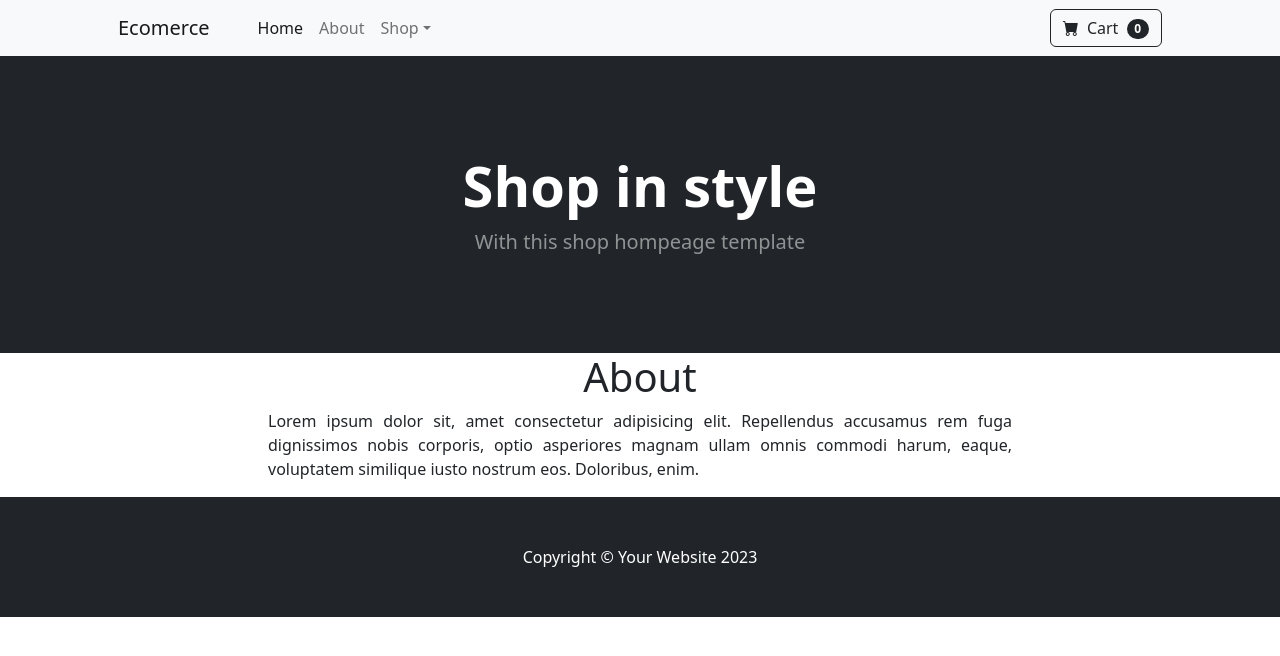
After one commit to wfarelt/ECommerce, a Django app: page /about/ in a window 1280 px wide. The commit adds this page. Shown: the top 656 px of the page. Run offline with Django 5.2, Linux system fonts and the light colour scheme; some libraries are stand-ins or nearby versions.

Commit message:
template Out the website

```diff
--- /dev/null
+++ b/ecom/store/templates/about.html
@@ -0,0 +1,16 @@
+{% extends 'base.html' %}
+
+{% block content %}
+<div class="container">
+    <div class="row">
+        <center>
+            <div class="col-md-8">
+                <h1>About</h1>
+                <p align="justify">Lorem ipsum dolor sit, amet consectetur adipisicing elit. Repellendus accusamus rem fuga dignissimos nobis corporis, optio asperiores magnam ullam omnis commodi harum, eaque,
+                    voluptatem similique iusto nostrum eos. Doloribus, enim.
+                </p>
+            </div>
+        </center>
+    </div>
+</div>
+{% endblock %}
--- /dev/null
+++ b/ecom/store/templates/base.html
@@ -0,0 +1,42 @@
+{% load static %}
+<!DOCTYPE html>
+<html lang="en">
+    <head>
+        <meta charset="utf-8" />
+        <meta name="viewport" content="width=device-width, initial-scale=1, shrink-to-fit=no" />
+        <meta name="description" content="" />
+        <meta name="author" content="" />
+        <title>Shop Homepage</title>
+        <!-- Favicon-->
+        <link rel="icon" type="image/x-icon" href="{% static 'assets/favicon.ico' %}" />
+        <!-- Bootstrap icons-->
+        <link href="https://cdn.jsdelivr.net/npm/bootstrap-icons@1.5.0/font/bootstrap-icons.css" rel="stylesheet" />
+        <!-- Core theme CSS (includes Bootstrap)-->
+        <link href="{% static 'css/styles.css' %}" rel="stylesheet" />
+    </head>
+    <body>
+        <!-- Navigation-->
+        {% include 'navbar.html' %}
+        <!-- Header-->
+        <header class="bg-dark py-5">
+            <div class="container px-4 px-lg-5 my-5">
+                <div class="text-center text-white">
+                    <h1 class="display-4 fw-bolder">Shop in style</h1>
+                    <p class="lead fw-normal text-white-50 mb-0">With this shop hompeage template</p>
+                </div>
+            </div>
+        </header>
+        <!-- Section-->
+        {% block content %}
+        {% endblock %}
+
+        <!-- Footer-->
+        <footer class="py-5 bg-dark">
+            <div class="container"><p class="m-0 text-center text-white">Copyright &copy; Your Website 2023</p></div>
+        </footer>
+        <!-- Bootstrap core JS-->
+        <script src="https://cdn.jsdelivr.net/npm/bootstrap@5.2.3/dist/js/bootstrap.bundle.min.js"></script>
+        <!-- Core theme JS-->
+        <script src="{% static 'js/scripts.js' %}"></script>
+    </body>
+</html>
--- /dev/null
+++ b/ecom/store/templates/navbar.html
@@ -0,0 +1,28 @@
+<nav class="navbar navbar-expand-lg navbar-light bg-light">
+    <div class="container px-4 px-lg-5">
+        <a class="navbar-brand" href="{% url 'home' %}">Ecomerce</a>
+        <button class="navbar-toggler" type="button" data-bs-toggle="collapse" data-bs-target="#navbarSupportedContent" aria-controls="navbarSupportedContent" aria-expanded="false" aria-label="Toggle navigation"><span class="navbar-toggler-icon"></span></button>
+        <div class="collapse navbar-collapse" id="navbarSupportedContent">
+            <ul class="navbar-nav me-auto mb-2 mb-lg-0 ms-lg-4">
+                <li class="nav-item"><a class="nav-link active" aria-current="page" href="{% url 'home' %}">Home</a></li>
+                <li class="nav-item"><a class="nav-link" href="{% url 'about' %}">About</a></li>
+                <li class="nav-item dropdown">
+                    <a class="nav-link dropdown-toggle" id="navbarDropdown" href="#" role="button" data-bs-toggle="dropdown" aria-expanded="false">Shop</a>
+                    <ul class="dropdown-menu" aria-labelledby="navbarDropdown">
+                        <li><a class="dropdown-item" href="#!">All Products</a></li>
+                        <li><hr class="dropdown-divider" /></li>
+                        <li><a class="dropdown-item" href="#!">Popular Items</a></li>
+                        <li><a class="dropdown-item" href="#!">New Arrivals</a></li>
+                    </ul>
+                </li>
+            </ul>
+            <form class="d-flex">
+                <button class="btn btn-outline-dark" type="submit">
+                    <i class="bi-cart-fill me-1"></i>
+                    Cart
+                    <span class="badge bg-dark text-white ms-1 rounded-pill">0</span>
+                </button>
+            </form>
+        </div>
+    </div>
+</nav>
--- a/ecom/store/urls.py
+++ b/ecom/store/urls.py
@@ -3,4 +3,5 @@ from . import views
 
 urlpatterns = [
     path('', views.home, name='home'),
+    path('about/', views.about, name='about'),
 ]
--- a/ecom/store/views.py
+++ b/ecom/store/views.py
@@ -8,3 +8,6 @@ def home(request):
     message = 'Hello World'
     print(products)
     return render(request, 'home.html', {'products': products, 'message': message})
+
+def about(request):
+    return render(request, 'about.html')
```
Also changed, not shown: ecom/store/templates/home.html (+4 -65 lines).
